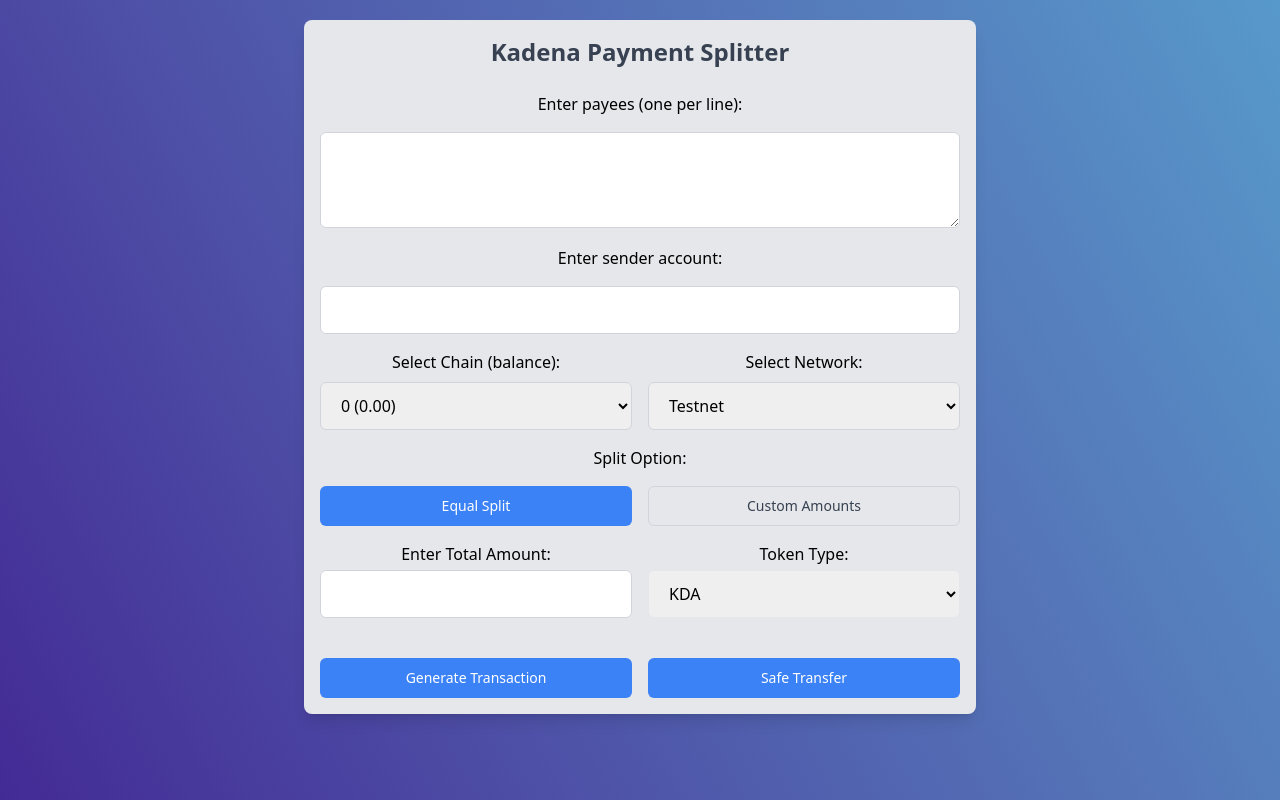
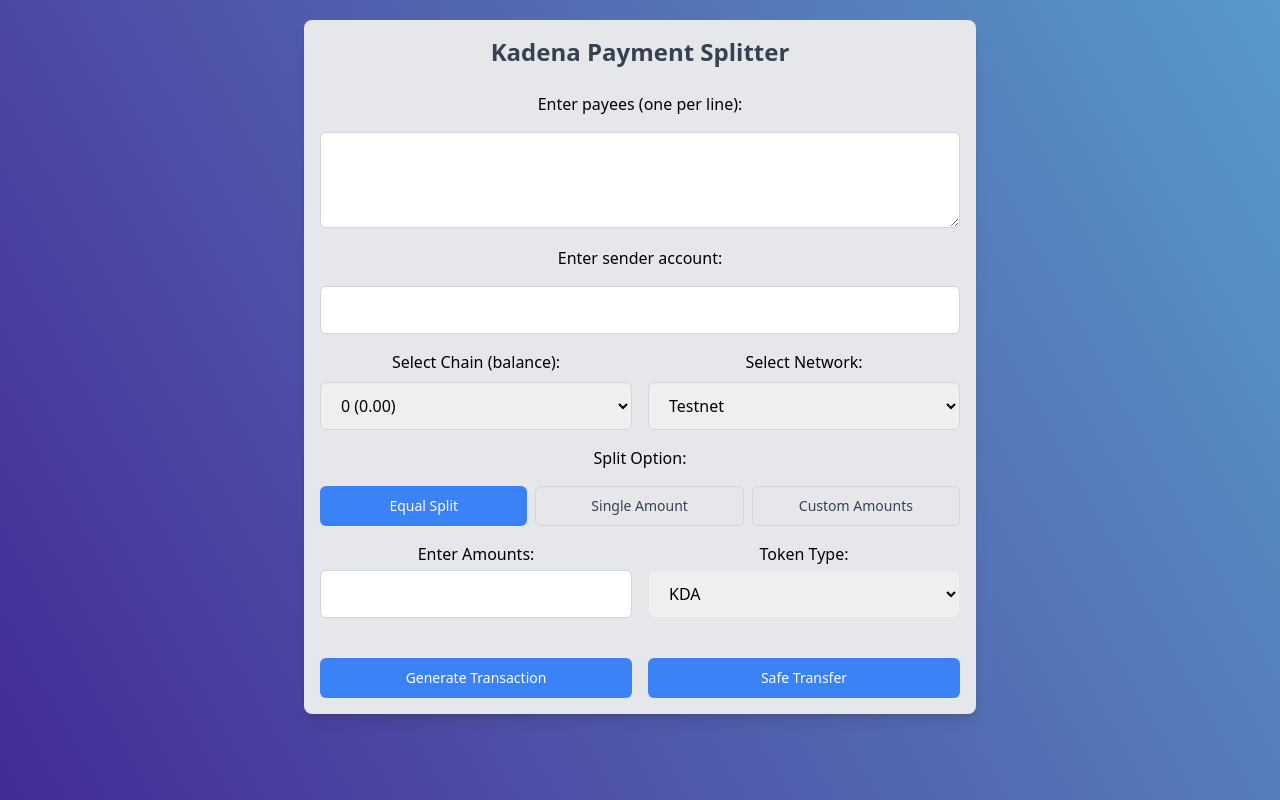
Before and after one commit to daplcor/PaymentSplitter, a React (Vite) app: page / in a window 1280 px wide. Built offline with nearby package versions, Linux system fonts and the light colour scheme.

Commit message:
added single amount and fixed w: accounts

```diff
--- a/src/components/AmountInput.jsx
+++ b/src/components/AmountInput.jsx
@@ -6,9 +6,13 @@
      <div className="flex items-start space-x-4">
       <div className="flex flex-col flex-1">
         <label htmlFor="amount" className="mb-1">
-            {splitOption === "equal" ? "Enter Total Amount:" : "Enter Amounts (one per line, matching payees):"}
+          {splitOption === "equal"
+            ? "Enter Amounts:"
+            : splitOption === "single"
+            ? "Enter Amount:"
+            : "Enter Amounts (one per line, matching payees):"}
         </label>
-          {splitOption === "equal" ? (
+        {splitOption === "equal" || splitOption === "single" ? (
           <input
             type="number"
             id="amount"
--- a/src/components/ChainSelector.jsx
+++ b/src/components/ChainSelector.jsx
@@ -1,6 +1,39 @@
-import React from "react";
+import PropTypes from "prop-types";
 
 const ChainSelector = ({ chain, setChain, balances }) => {
+
+  const formatBalance = (balance) => {
+    if (balance === undefined || balance === null || isNaN(balance)) {
+      return "0.00";
+    }
+
+    // Convert the balance to a string
+    const balanceString = balance.toString();
+
+    // Check if the balance has a decimal point
+    if (balanceString.includes(".")) {
+      // Split the balance into integer and decimal parts
+      const [integerPart, decimalPart] = balanceString.split(".");
+
+      // Truncate or pad the decimal part to four digits
+      const formattedDecimalPart = decimalPart.slice(0, 4).padEnd(2, "0");
+
+      // Combine the integer and formatted decimal parts
+      return `${integerPart}.${formattedDecimalPart}`;
+    }
+
+    // If the balance doesn't have a decimal point, add ".00"
+    return `${balanceString}.00`;
+  };
+
+  const getBalanceValue = (chainId) => {
+    const balance = balances[chainId];
+    if (typeof balance === "object" && balance !== null && "decimal" in balance) {
+      return balance.decimal;
+    }
+    return balance;
+  };
+
   return (
     <div className="flex-1">
       <label htmlFor="chain">Select Chain (balance):</label>
@@ -13,14 +46,7 @@
       >
         {Array.from({ length: 20 }, (_, i) => i).map((chainId) => (
           <option key={chainId} value={chainId}>
-            {chainId} (
-            {balances[chainId] === undefined ||
-            balances[chainId] === null ||
-            balances[chainId] === 0 ||
-            isNaN(balances[chainId])
-              ? "0.00"
-              : balances[chainId]?.toFixed(2)}
-            )
+            {chainId} ({formatBalance(getBalanceValue(chainId))})
           </option>
         ))}
       </select>
@@ -28,4 +54,21 @@
   );
 };
 
+ChainSelector.propTypes = {
+  chain: PropTypes.oneOfType([PropTypes.string, PropTypes.number]).isRequired,
+  setChain: PropTypes.func.isRequired,
+  balances: PropTypes.shape({
+    [PropTypes.oneOfType([PropTypes.string, PropTypes.number])]: PropTypes.oneOfType([
+      PropTypes.shape({
+        decimal: PropTypes.string,
+      }),
+      PropTypes.number,
+    ]),
+  }),
+};
+
+ChainSelector.defaultProps = {
+  balances: {},
+};
+
 export default ChainSelector;
--- a/src/components/PaymentForm.jsx
+++ b/src/components/PaymentForm.jsx
@@ -102,6 +102,7 @@
       network,
       splitOption,
       amount,
+      selectedKeys,
       fungible
     };
     onSubmit(formData);
--- a/src/components/SplitOptionSelector.jsx
+++ b/src/components/SplitOptionSelector.jsx
@@ -1,11 +1,11 @@
-import React from "react";
 import { Button } from "./Buttons";
+import Proptypes from "prop-types";
 
 const SplitOptionSelector = ({ splitOption, setSplitOption }) => {
   return (
     <div className="mb-4 mt-4">
       <label>Split Option:</label>
-      <div className="flex mt-4 space-x-4">
+      <div className="flex mt-4 space-x-2">
         <Button
           type="button"
           onClick={() => setSplitOption("equal")}
@@ -16,6 +16,17 @@
           }`}
         >
           Equal Split
+        </Button>
+        <Button
+          type="button"
+          onClick={() => setSplitOption("single")}
+          className={`w-1/2 ${
+            splitOption === "single"
+              ? "bg-blue-500 text-white"
+              : "text-gray-700 border-gray-300 border"
+          }`}
+        >
+          Single Amount{" "}
         </Button>
         <Button
           type="button"
@@ -33,4 +44,9 @@
   );
 };
 
+SplitOptionSelector.propTypes = {
+  splitOption: Proptypes.string.isRequired,
+  setSplitOption: Proptypes.func.isRequired,
+};
+
 export default SplitOptionSelector;
--- a/src/components/UnsignedTransaction.jsx
+++ b/src/components/UnsignedTransaction.jsx
@@ -8,7 +8,7 @@
   if (!transaction) {
     return null;
   }
-
+console.log("transaction", transaction.hash)
   const copyTransaction = () => {
     // This will convert the transaction object into a string with proper formatting
     const transactionString = JSON.stringify(transaction, null, 2); // Pretty prints the object
--- a/src/components/transactionUtils.js
+++ b/src/components/transactionUtils.js
@@ -23,15 +23,16 @@
   let splitAmount;
   if (splitOption === "equal") {
     splitAmount = parseFloat(amount) / numPayees;
+  } else if (splitOption === "single") {
+    splitAmount = parseFloat(amount);
   } else {
-    const amountArray = amount.split("\\n");
+    const amountArray = amount.split("\n");
     splitAmount = amountArray.map(parseFloat);
   }
 
   const senderPubKeys = sender.startsWith("k:")
     ? [sender.slice(2)]
     : selectedKeys || [];
-
   let code = "";
   for (let i = 0; i < payeeArray.length; i++) {
     const payee = payeeArray[i];
```
Lines whose indentation alone changed are shown as unchanged.
